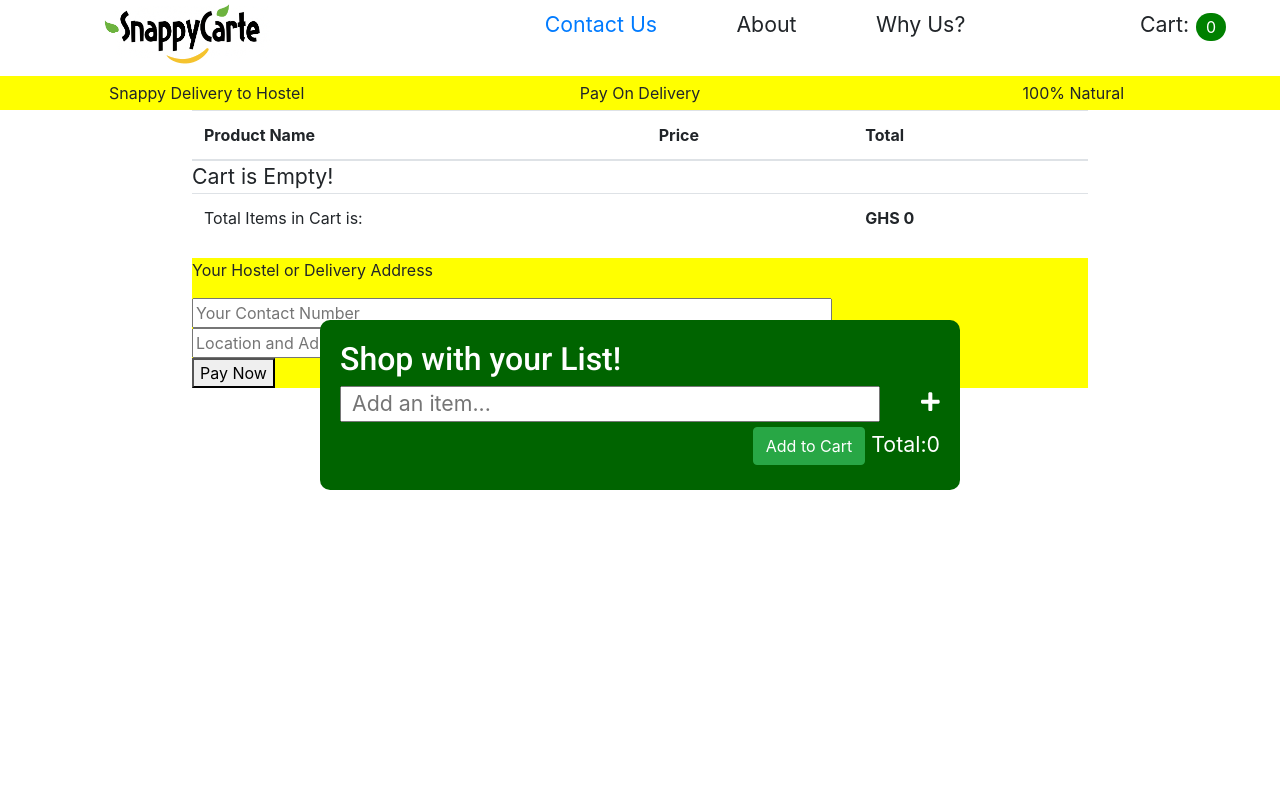
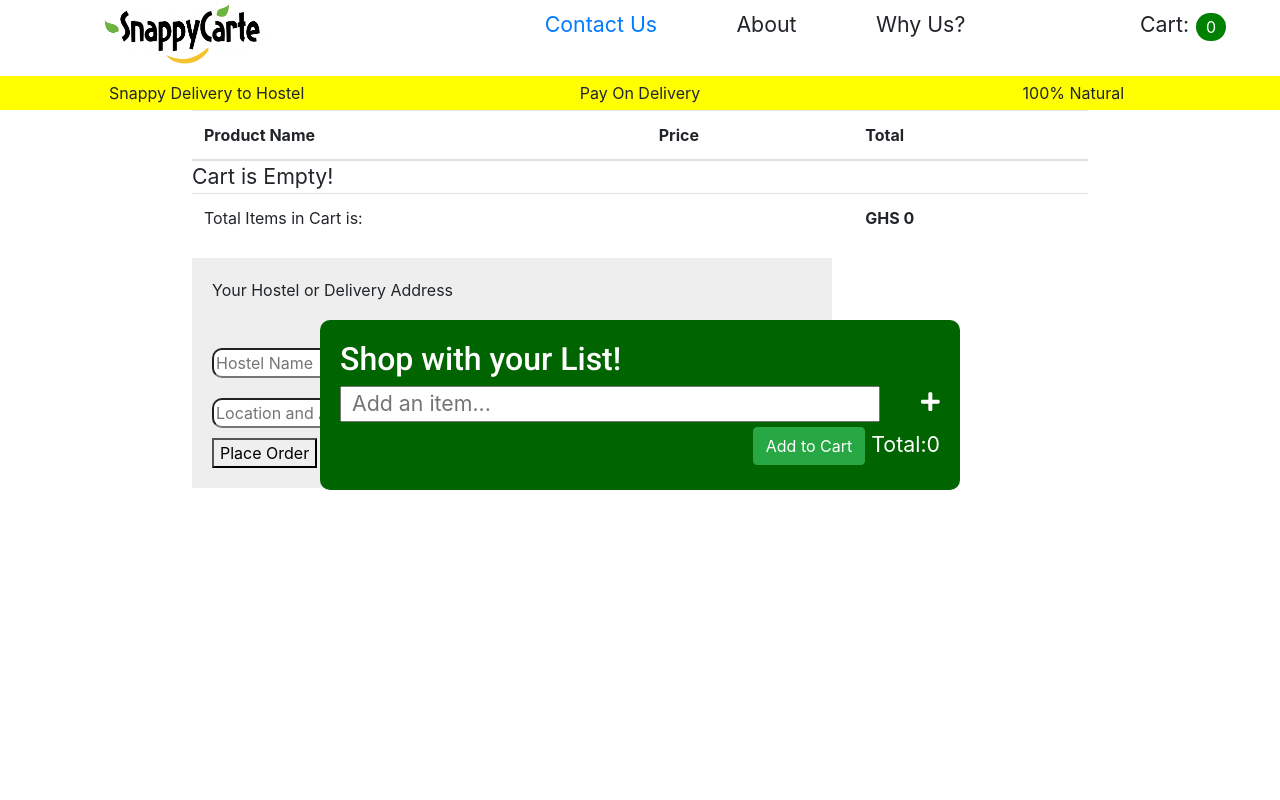
Before and after one commit to EllisOtoo/freshdirect, a React (Create React App) app: page /checkout in a window 1280 px wide. Shown: the top 800 px of the page. Built offline with nearby package versions, Linux system fonts and the light colour scheme; the HTML template or start-up script is replaced by a standard one.

Commit message:
Cart check button added

```diff
--- a/src/App.js
+++ b/src/App.js
@@ -46,13 +46,14 @@ function App() {
         {mountSlider ? <Slider cart={cart} /> : ""}
         {/* {mountSlider ? <ShopByList /> : ""} */}
         {mountSlider ? <CategoriesMenu /> : ""}
-        <Route path="/" exact component={FreshFoods} />
-        <Route path="/groceries" component={Groceries} />
-        <Route path="/freshfoods" component={FreshFoods} />
-        <Route path="/recipes" component={Recipies} />
+        <Route exact path="/" exact component={FreshFoods} />
+        <Route exact path="/groceries" component={Groceries} />
+        <Route exact path="/freshfoods" component={FreshFoods} />
+        <Route exact path="/recipes" component={Recipies} />
+        <Route exact path="/recipes" component={Recipies} />
         {/* <SayHiClosure data={data} /> */}
         {/* <SelectOptionsWidget options={["One", "Two", "Three"]} /> */}
-        <SmalllerWidget />
+        {/* <SmalllerWidget /> */}
         <Footer />
       </Router>
     </CartContext.Provider>
--- a/src/components/Payment.js
+++ b/src/components/Payment.js
@@ -1,15 +1,51 @@
-import React from "react";
+import React, { useState } from "react";
+import styles from "styled-components";
+import { InputGroup } from "react-bootstrap";
+// import { useState } from "react";
+let Input = styles.input`
+border-radius: 10px
+`;
 
 function Payment() {
+  let [orderSucess, setOrder] = useState(false);
+
+  let placeorder = () => {
+    setTimeout(() => setOrder(!orderSucess), 2000);
+    setTimeout(() => setOrder(!orderSucess), 5000);
+  };
+
   return (
-    <div style={{ backgroundColor: "yellow" }}>
+    <div
+      style={{ backgroundColor: "#eee", width: "50vw", padding: "20px 20px" }}
+    >
       <p>Your Hostel or Delivery Address</p>
-      <div style={{ display: "flex", flexDirection: "column", width: "50vw" }}>
-        <input type="text" placeholder={"Your Contact Number"} />
-        <input type="text" placeholder={"Location and Address "} />
+      <div
+        style={{
+          display: "flex",
+          flexDirection: "column",
+          justifyContent: "space-around",
+          height: "120px",
+        }}
+      >
+        <InputGroup type="text" placeholder={"Your Contact Number"} />
+        <Input type="text" placeholder={"Hostel Name"} />
+        <Input type="text" placeholder={"Location and Address "} />
       </div>
-
-      <button>Pay Now</button>
+      {orderSucess ? (
+        <div
+          style={{
+            backgroundColor: "green",
+            color: "white",
+            textAlign: "center",
+            fontSize: "16pt",
+          }}
+        >
+          Order Succesful
+        </div>
+      ) : (
+        ""
+      )}
+      <button onClick={placeorder}>Place Order</button>
     </div>
   );
 }
```
